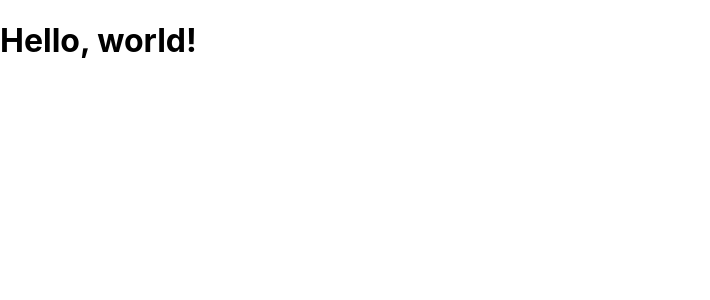
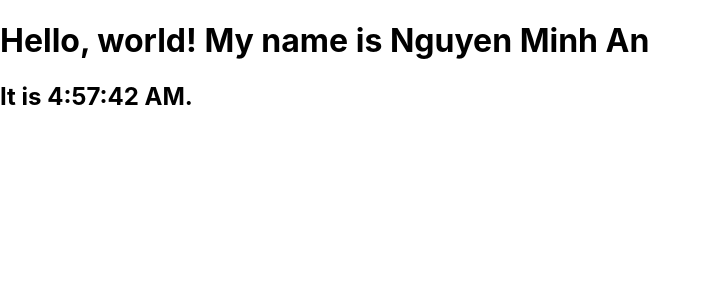
Before and after one commit to NguyenMinhAn898/React, a React (Create React App) app: page / in a window 1280 px wide. Shown: the top 300 px of the page, without its empty margins (0-710 px from the left). Built offline with nearby package versions, Linux system fonts and the light colour scheme.

Commit message:
create-render-element

```diff
--- a/src/index.js
+++ b/src/index.js
@@ -4,10 +4,16 @@ import "./css/index.css";
 // import App from "./App";
 import reportWebVitals from "./reportWebVitals";
 
-// Helloworld
-ReactDOM.render(<h1>Hello, world!</h1>, document.getElementById("root"));
+function tick() {
+  const element = (
+    <div>
+      <h1>Hello, world! My name is Nguyen Minh An</h1>
+      <h2>It is {new Date().toLocaleTimeString()}.</h2>
+    </div>
+  );
+  ReactDOM.render(element, document.getElementById("root"));
+}
 
-// If you want to start measuring performance in your app, pass a function
-// to log results (for example: reportWebVitals(console.log))
-// or send to an analytics endpoint. Learn more: https://bit.ly/CRA-vitals
+setInterval(tick, 1000);
+
 reportWebVitals();
```
